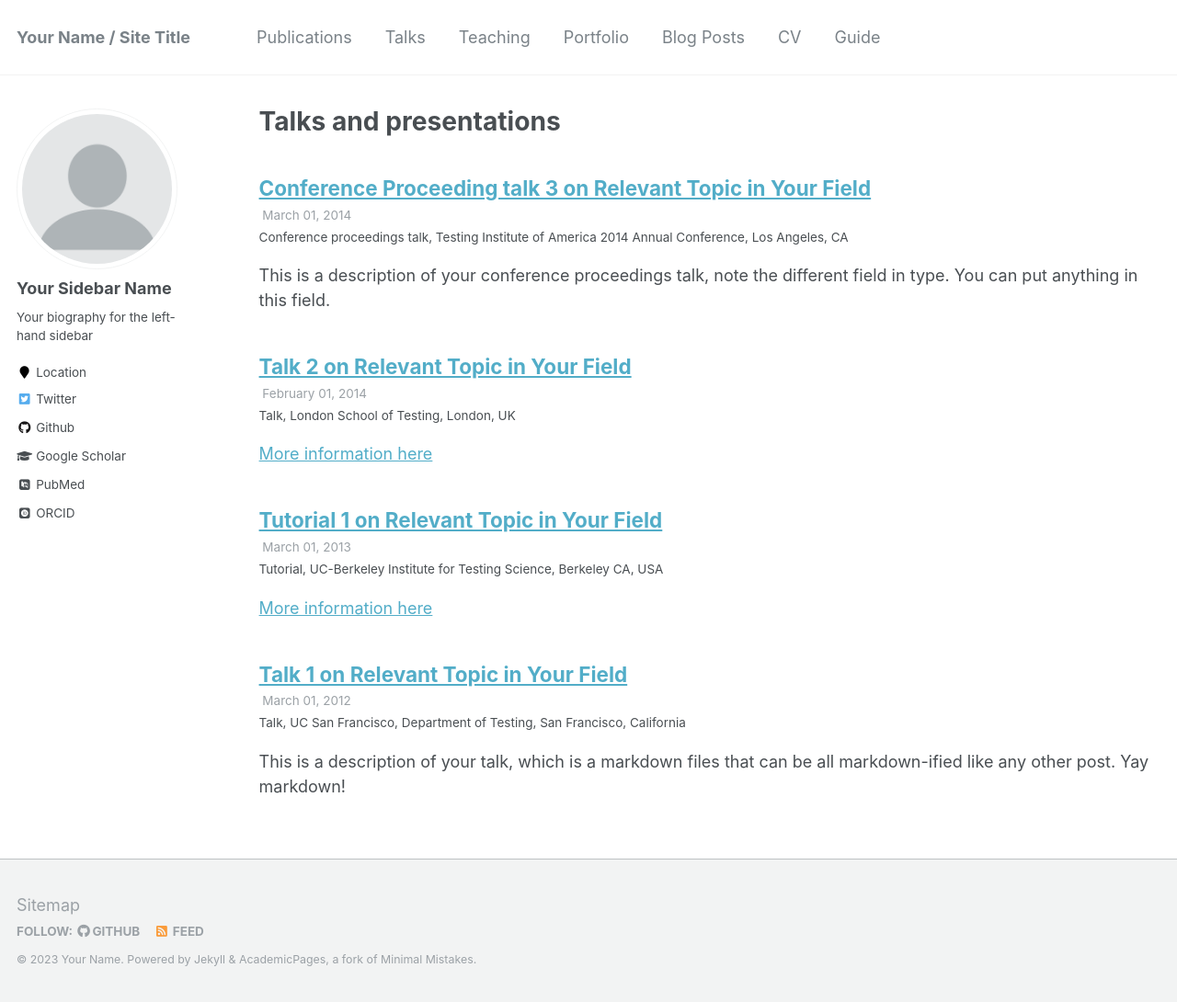
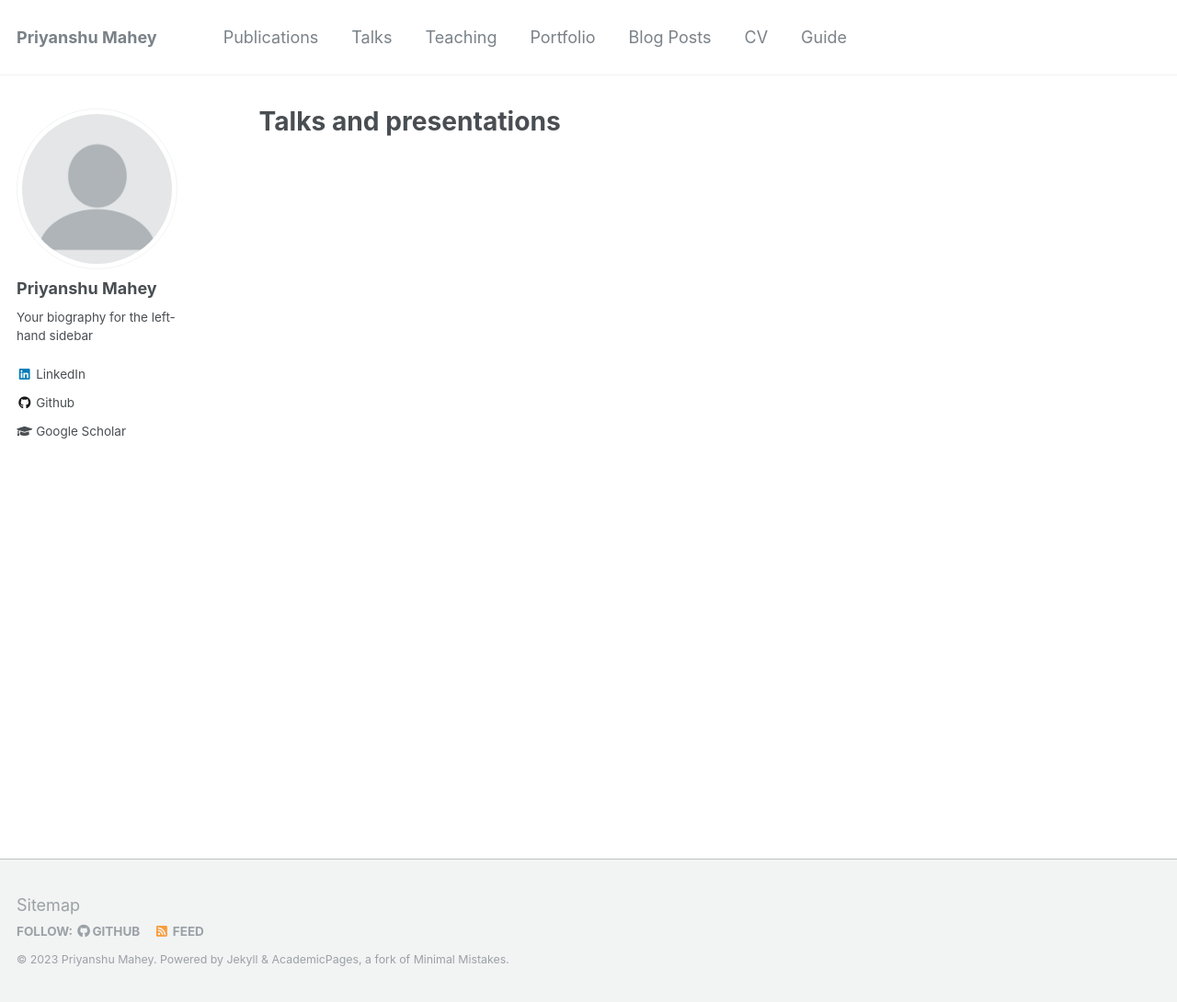
Before and after one commit to priyanshumahey/priyanshumahey.github.io, a Jekyll site: the page built from _pages/talks.html, in a window 1280 px wide and 1090 px high. Shown: the whole window at 92% size. Built offline with Jekyll 4.4.1, drawn with Linux system fonts in a browser that asks for light colours; some web fonts are replaced.

Commit message:
Updated site with my information

```diff
--- a/_config.yml
+++ b/_config.yml
@@ -7,13 +7,13 @@
 
 # Site Settings
 locale                   : "en-US"
-title                    : "Your Name / Site Title"
+title                    : "Priyanshu Mahey"
 title_separator          : "-"
-name                     : &name "Your Name"
-description              : &description "personal description"
-url                      : https://academicpages.github.io # the base hostname & protocol for your site e.g. "https://mmistakes.github.io"
+name                     : &name "Priyanshu Mahey"
+description              : &description "Research Engineer"
+url                      : https://priyanshumahey.github.io # the base hostname & protocol for your site e.g. "https://mmistakes.github.io"
 baseurl                  : "" # the subpath of your site, e.g. "/blog"
-repository               : "academicpages/academicpages.github.io"
+repository               : "priyanshumahey.github.io"
 teaser                   :  # filename of teaser fallback teaser image placed in /images/, .e.g. "500x300.png"
 breadcrumbs              : false # true, false (default)
 words_per_minute         : 160
@@ -80,13 +80,12 @@ analytics:
 
 # Site Author
 author:
-  name             : "Your Sidebar Name"
+  name             : "Priyanshu Mahey"
   avatar           : "profile.png"
   bio              : "Your biography for the left-hand sidebar"
-  location         : "Location"
   employer         :
-  pubmed           : "https://www.ncbi.nlm.nih.gov/pubmed/?term=john+snow"
-  googlescholar    : "http://yourfullgooglescholarurl.com"
+  pubmed           :
+  googlescholar    : "https://scholar.google.com/citations?user=xqj7WxUAAAAJ&hl=en"
   email            :
   researchgate     :  # example: "https://www.researchgate.net/profile/yourprofile"
   uri              :
@@ -96,20 +95,20 @@ author:
   flickr           :
   facebook         :
   foursquare       :
-  github           : "academicpages"
+  github           : "https://github.com/priyanshumahey"
   google_plus      :
   keybase          :
   instagram        :
   impactstory      : #"https://profiles.impactstory.org/u/xxxx-xxxx-xxxx-xxxx"
   lastfm           :
-  linkedin         :
-  orcid            : "http://orcid.org/yourorcidurl"
+  linkedin         : https://www.linkedin.com/in/priyanshu-mahey
+  orcid            :
   pinterest        :
   soundcloud       :
   stackoverflow    : # http://stackoverflow.com/users/123456/username
   steam            :
   tumblr           :
-  twitter          : "replacethistwitterhandle"
+  twitter          :
   vine             :
   weibo            :
   xing             :
@@ -209,15 +208,6 @@ defaults:
     values:
       layout: single
       author_profile: true
-  # _teaching
-  - scope:
-      path: ""
-      type: teaching
-    values:
-      layout: single
-      author_profile: true
-      share: true
-      comments: true
   # _publications
   - scope:
       path: ""
@@ -236,14 +226,6 @@ defaults:
       author_profile: true
       share: true
       comment: true
-  # _talks
-  - scope:
-      path: ""
-      type: talks
-    values:
-      layout: talk
-      author_profile: true
-      share: true
 
 # Sass/SCSS
 sass:
--- a/_data/authors.yml
+++ b/_data/authors.yml
@@ -1,7 +1,7 @@
 # Authors
 
 Name Name:
-  name        : "Name Name"
+  name        : "Priyanshu Mahey"
   uri         : "http://name.com"
   email       : "name@name.com"
   bio         : "This is the first name."
--- a/_talks/2012-03-01-talk-1.md
+++ /dev/null
@@ -1,11 +0,0 @@
----
-title: "Talk 1 on Relevant Topic in Your Field"
-collection: talks
-type: "Talk"
-permalink: /talks/2012-03-01-talk-1
-venue: "UC San Francisco, Department of Testing"
-date: 2012-03-01
-location: "San Francisco, California"
----
-
-This is a description of your talk, which is a markdown files that can be all markdown-ified like any other post. Yay markdown!
--- a/_talks/2013-03-01-tutorial-1.md
+++ /dev/null
@@ -1,13 +0,0 @@
----
-title: "Tutorial 1 on Relevant Topic in Your Field"
-collection: talks
-type: "Tutorial"
-permalink: /talks/2013-03-01-tutorial-1
-venue: "UC-Berkeley Institute for Testing Science"
-date: 2013-03-01
-location: "Berkeley CA, USA"
----
-
-[More information here](http://exampleurl.com)
-
-This is a description of your tutorial, note the different field in type. This is a markdown files that can be all markdown-ified like any other post. Yay markdown!
--- a/_talks/2014-02-01-talk-2.md
+++ /dev/null
@@ -1,13 +0,0 @@
----
-title: "Talk 2 on Relevant Topic in Your Field"
-collection: talks
-type: "Talk"
-permalink: /talks/2014-02-01-talk-2
-venue: "London School of Testing"
-date: 2014-02-01
-location: "London, UK"
----
-
-[More information here](http://example2.com)
-
-This is a description of your talk, which is a markdown files that can be all markdown-ified like any other post. Yay markdown!
--- a/_talks/2014-03-01-talk-3.md
+++ /dev/null
@@ -1,11 +0,0 @@
----
-title: "Conference Proceeding talk 3 on Relevant Topic in Your Field"
-collection: talks
-type: "Conference proceedings talk"
-permalink: /talks/2014-03-01-talk-3
-venue: "Testing Institute of America 2014 Annual Conference"
-date: 2014-03-01
-location: "Los Angeles, CA"
----
-
-This is a description of your conference proceedings talk, note the different field in type. You can put anything in this field.
```
Also changed, not shown: _pages/about.md (+1 -1 lines), _teaching/2014-spring-teaching-1.md (deleted, +0 -20 lines), _teaching/2015-spring-teaching-2.md (deleted, +0 -20 lines).
